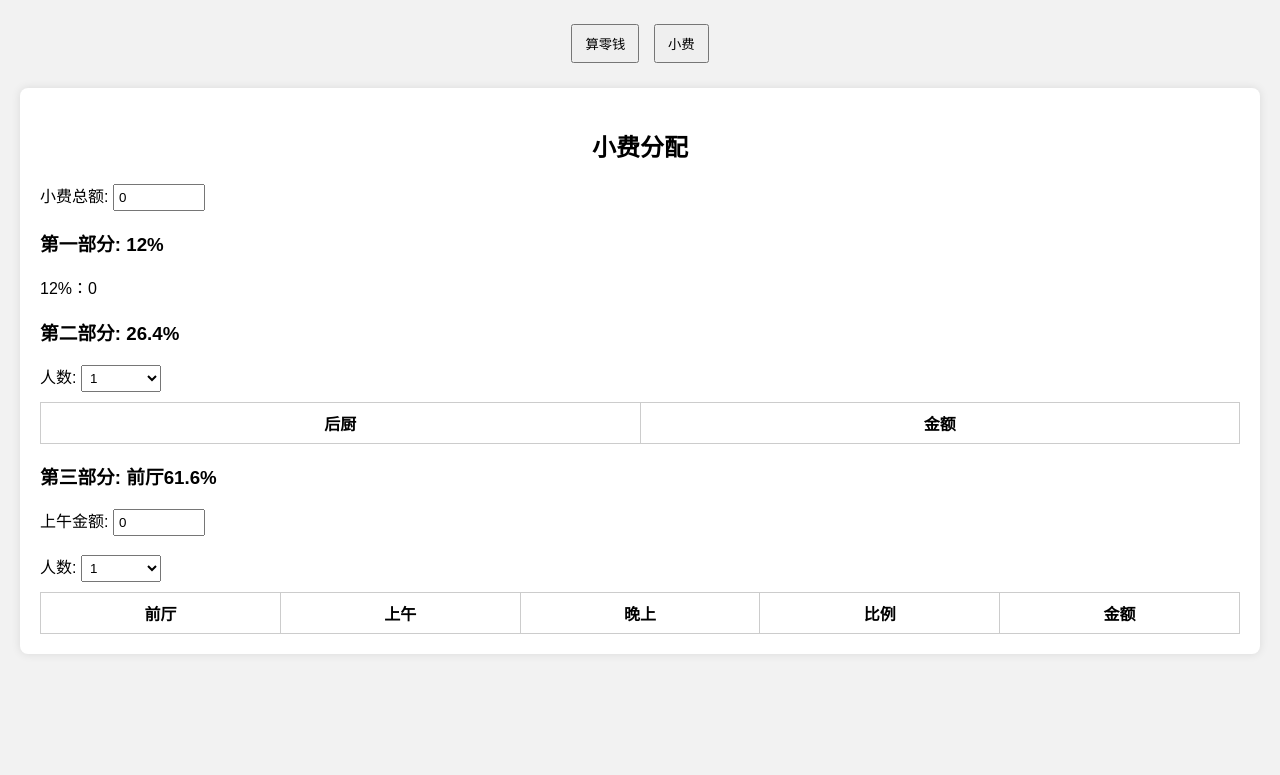
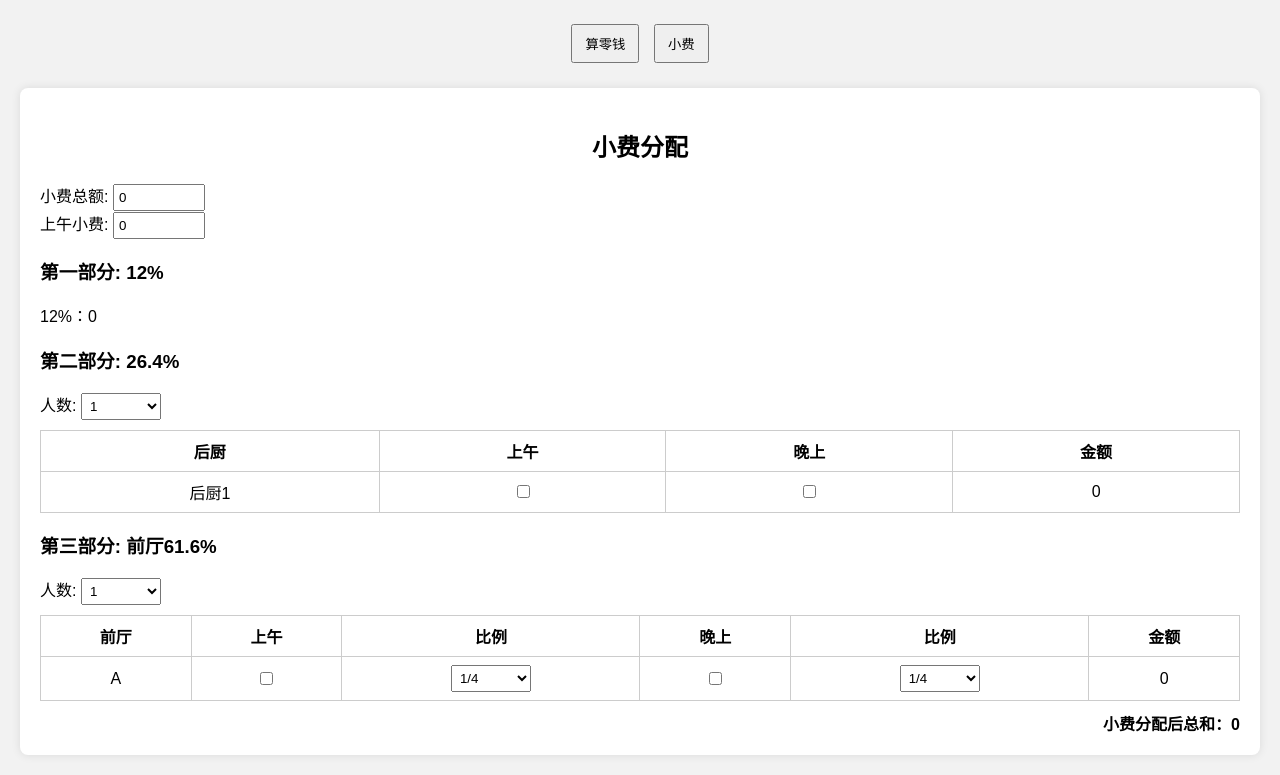
Before and after one commit to T0086/server, a plain HTML site: page index.html in a window 1280 px wide. Both pictures are taken after a click on the button "小费". Shown: the part 70-845 px from the top of the page. Before the commit the page ends 800 px from the top, so only its background shows below. Drawn offline with Linux system fonts and the light colour scheme.

Commit message:
v1.2
添加总额，添加后厨分配，添加前台上午分配

```diff
--- a/index.html
+++ b/index.html
@@ -46,6 +46,11 @@
     .btn-group {
       text-align: center;
     }
+    .summary {
+      font-weight: bold;
+      margin-top: 10px;
+      text-align: right;
+    }
   </style>
 </head>
 <body>
@@ -66,8 +71,7 @@
           <th>总金额</th>
         </tr>
       </thead>
-      <tbody>
-      </tbody>
+      <tbody></tbody>
       <tfoot>
         <tr>
           <td colspan="2">总金额</td>
@@ -84,12 +88,15 @@
     <div>
       小费总额: <input type="number" id="totalTips" value="0" oninput="calculateTips()">
     </div>
+    <div>
+      上午小费: <input type="number" id="morningAmount" value="0" oninput="calculateTips()">
+    </div>
     <h3>第一部分: 12%</h3>
     <div>12%：<span id="tips12">0</span></div>
 
     <h3>第二部分: 26.4%</h3>
     <label>人数:
-      <select id="backNum" onchange="calculateTips()">
+      <select id="backNum" onchange="rebuildBackTable()">
         <option value="1">1</option>
         <option value="2">2</option>
         <option value="3">3</option>
@@ -101,6 +108,8 @@
       <thead>
         <tr>
           <th>后厨</th>
+          <th>上午</th>
+          <th>晚上</th>
           <th>金额</th>
         </tr>
       </thead>
@@ -108,21 +117,21 @@
     </table>
 
     <h3>第三部分: 前厅61.6%</h3>
-    上午金额: <input type="number" id="morningAmount" value="0" oninput="calculateTips()">
-    <br><br>
-    人数:
-    <select id="frontNum" onchange="calculateTips()">
+    <label>人数:
+      <select id="frontNum" onchange="rebuildFrontTable()">
         <option value="1">1</option>
         <option value="2">2</option>
         <option value="3">3</option>
         <option value="4">4</option>
         <option value="5">5</option>
       </select>
+    </label>
     <table id="frontTable">
       <thead>
         <tr>
           <th>前厅</th>
           <th>上午</th>
+          <th>比例</th>
           <th>晚上</th>
           <th>比例</th>
           <th>金额</th>
@@ -130,6 +139,8 @@
       </thead>
       <tbody></tbody>
     </table>
+
+    <div class="summary">小费分配后总和：<span id="totalDistributed">0</span></div>
   </div>
 
   <script>
@@ -170,33 +181,53 @@
 
     function calculateTips() {
       const totalTips = parseFloat(document.getElementById('totalTips').value) || 0;
+      const morningAmount = parseFloat(document.getElementById('morningAmount').value) || 0;
       const tips12 = totalTips * 0.12;
       document.getElementById('tips12').textContent = truncateTo3(tips12);
+      recalcBack();
+      recalcFront();
+      updateTotalDistributed();
+    }
 
+    function rebuildBackTable() {
       const backNum = parseInt(document.getElementById('backNum').value);
-      const backAmount = totalTips * 0.264 / backNum;
       const backTableBody = document.querySelector('#backTable tbody');
       backTableBody.innerHTML = '';
       for (let i = 1; i <= backNum; i++) {
         const row = document.createElement('tr');
-        row.innerHTML = `<td>后厨${i}</td><td>${truncateTo3(backAmount)}</td>`;
+        row.innerHTML = `
+          <td>后厨${i}</td>
+          <td><input type="checkbox" class="back-am"></td>
+          <td><input type="checkbox" class="back-pm"></td>
+          <td class="back-amount">0</td>
+        `;
         backTableBody.appendChild(row);
       }
+      backTableBody.querySelectorAll('input').forEach(el=>{
+        el.addEventListener('change', () => { recalcBack(); updateTotalDistributed(); });
+      });
+      recalcBack();
+      updateTotalDistributed();
+    }
 
+    function rebuildFrontTable() {
       const frontNum = parseInt(document.getElementById('frontNum').value);
-      const morningAmount = parseFloat(document.getElementById('morningAmount').value) || 0;
       const frontTableBody = document.querySelector('#frontTable tbody');
       frontTableBody.innerHTML = '';
-
-      const ratios = ["1/4","3/4","1/3","2/3","1/2"];
+      const ratios = ["1/4","3/4","1/3","2/3","1/2","1"];
       for (let i = 0; i < frontNum; i++) {
         const row = document.createElement('tr');
         row.innerHTML = `
           <td>${String.fromCharCode(65+i)}</td>
           <td><input type="checkbox" class="am"></td>
+          <td>
+            <select class="am-ratio">
+              ${ratios.map(r=>`<option value="${r}">${r}</option>`).join('')}
+            </select>
+          </td>
           <td><input type="checkbox" class="pm"></td>
           <td>
-            <select class="ratio">
+            <select class="pm-ratio">
               ${ratios.map(r=>`<option value="${r}">${r}</option>`).join('')}
             </select>
           </td>
@@ -204,29 +235,67 @@
         `;
         frontTableBody.appendChild(row);
       }
+      frontTableBody.querySelectorAll('input, select').forEach(el=>{
+        el.addEventListener('change', () => { recalcFront(); updateTotalDistributed(); });
+      });
+      recalcFront();
+      updateTotalDistributed();
+    }
+
+    function recalcBack() {
+      const totalTips = parseFloat(document.getElementById('totalTips').value) || 0;
+      const morningAmount = parseFloat(document.getElementById('morningAmount').value) || 0;
+      const rows = document.querySelectorAll('#backTable tbody tr');
+      const amChecked = [...rows].filter(r=>r.querySelector('.back-am').checked);
+      const pmChecked = [...rows].filter(r=>r.querySelector('.back-pm').checked);
+      rows.forEach(r => {
+        let total = 0;
+        if (r.querySelector('.back-am').checked && amChecked.length > 0) {
+          total += morningAmount * 0.264 / amChecked.length;
+        }
+        if (r.querySelector('.back-pm').checked && pmChecked.length > 0) {
+          total += (totalTips - morningAmount) * 0.264 / pmChecked.length;
+        }
+        r.querySelector('.back-amount').textContent = truncateTo3(total);
+      });
+    }
+
+    function parseRatio(ratioStr) {
+      let [num, den] = ratioStr.split('/').map(Number);
+      if (isNaN(num)) num = 1;
+      if (isNaN(den)) den = 1;
+      return num / den;
+    }
 
     function recalcFront() {
-        const rows = frontTableBody.querySelectorAll('tr');
-        const amChecked = [...rows].filter(r=>r.querySelector('.am').checked);
-        const pmChecked = [...rows].filter(r=>r.querySelector('.pm').checked);
-
+      const totalTips = parseFloat(document.getElementById('totalTips').value) || 0;
+      const morningAmount = parseFloat(document.getElementById('morningAmount').value) || 0;
+      const rows = document.querySelectorAll('#frontTable tbody tr');
       rows.forEach(r => {
         let total = 0;
-          if (r.querySelector('.am').checked && amChecked.length > 0) {
-            total += (morningAmount * 0.616 / amChecked.length);
+        if (r.querySelector('.am').checked) {
+          const amRatio = parseRatio(r.querySelector('.am-ratio').value);
+          total += morningAmount * 0.616 * amRatio;
         }
         if (r.querySelector('.pm').checked) {
-            const ratio = r.querySelector('.ratio').value;
-            let [num,den] = ratio.split('/').map(Number);
-            total += (totalTips - morningAmount) * 0.616 * (num/den);
+          const pmRatio = parseRatio(r.querySelector('.pm-ratio').value);
+          total += (totalTips - morningAmount) * 0.616 * pmRatio;
         }
         r.querySelector('.amount').textContent = truncateTo3(total);
       });
     }
-      frontTableBody.querySelectorAll('input, select').forEach(el=>{
-        el.addEventListener('change', recalcFront);
-      });
+
+    function updateTotalDistributed() {
+      let sum = 0;
+      sum += parseFloat(document.getElementById('tips12').textContent) || 0;
+      document.querySelectorAll('#backTable .back-amount').forEach(cell => sum += parseFloat(cell.textContent) || 0);
+      document.querySelectorAll('#frontTable .amount').forEach(cell => sum += parseFloat(cell.textContent) || 0);
+      document.getElementById('totalDistributed').textContent = truncateTo3(sum);
     }
+
+    // 初始化
+    rebuildBackTable();
+    rebuildFrontTable();
   </script>
 </body>
 </html>
```
Lines whose indentation alone changed are shown as unchanged.
